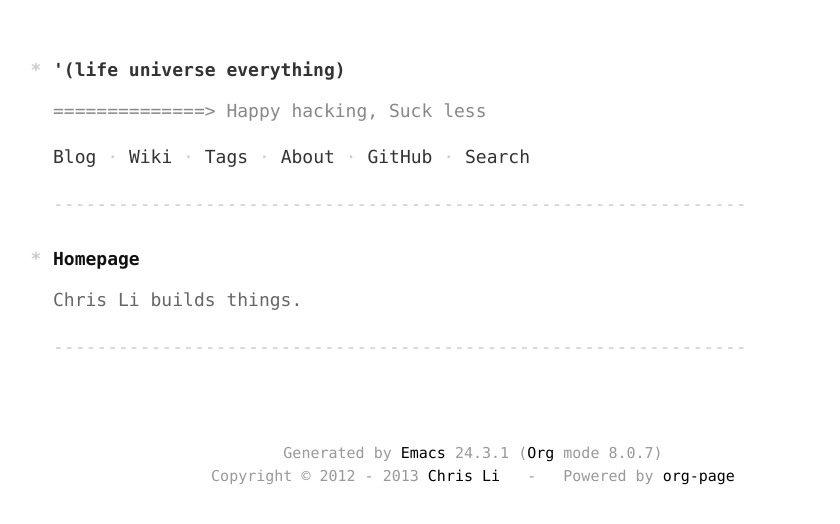
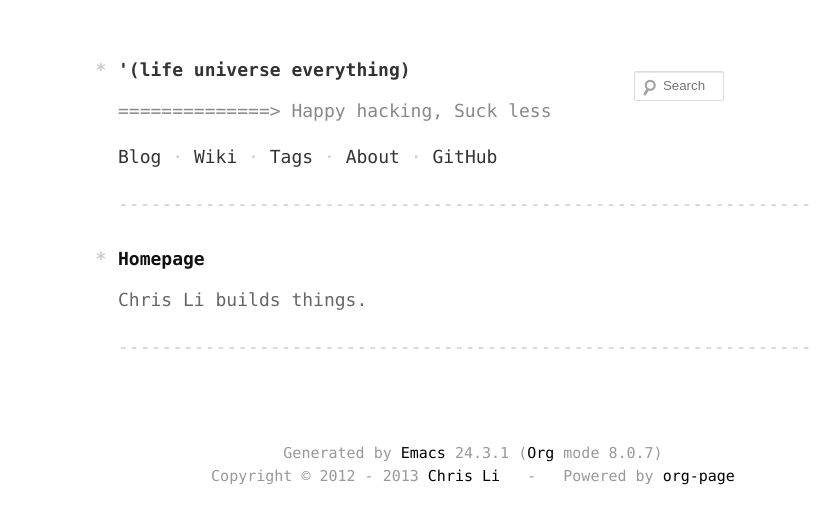
Before and after one commit to altkatz/altkatz.github.io, a plain HTML site: page index.html in a window 1280 px wide. Shown: the whole page, without its empty margins (167-1007 px from the left). Drawn offline with Linux system fonts and the light colour scheme.

Commit message:
search form

```diff
--- a/index.html
+++ b/index.html
@@ -19,8 +19,11 @@
           <li><a href="/tags/">Tags</a></li>
           <li><a href="/about/">About</a></li>
           <li><a href="https://github.com/eq42">GitHub</a></li>
-          <li><a href="https://google.com/search?q=site:eq42.github.io">Search</a></li>
         </ul>
+        <form method="get" id="searchform" action="http://www.google.com/search">
+          <input type="text" class="field" name="q" id="s" placeholder="Search">
+          <input type="hidden" name="q" value="site:eq42.github.io">
+        </form>
       </header>
     </div>
     <div>
--- a/media/css/main.css
+++ b/media/css/main.css
@@ -172,7 +172,7 @@ table th.right, table td.right {
 /* body */
 .container {
     margin: 0 auto;
-    max-width: 90rem;
+    max-width: 77rem;
 }
 /* head */
 .masthead {
@@ -197,6 +197,37 @@ table th.right, table td.right {
     display: inline-block;
     content: "\00B7 \00a0";
     color: #ccc;
+}
+/* searchform*/
+#searchform {
+    position: absolute;
+    top: 3.8em;
+    right: 30.4%;
+}
+#searchform #s {
+    background: url("./../img/search.png") no-repeat 5px 6px;
+    box-shadow: inset 0 1px 1px rgba(0,0,0,0.1);
+    border: 1px solid #ddd;
+    border-radius: 2px;
+    -moz-border-radius: 2px;
+    width: 90px;
+    height: 30px;
+    line-height: 1.2em;
+    padding: 4px 10px 4px 28px;
+
+    -webkit-transition-duration: 400ms;
+    -webkit-transition-property: width, background;
+    -webkit-transition-timing-function: ease;
+    -moz-transition-duration: 400ms;
+    -moz-transition-property: width, background;
+    -moz-transition-timing-function: ease;
+    -o-transition-duration: 400ms;
+    -o-transition-property: width, background;
+    -o-transition-timing-function: ease;
+}
+#searchform #s:focus {
+    background-color: #f9f9f9;
+    width: 196px;
 }
 /* post */
 .post {
```
Also changed, not shown: blog/2013/08/14/partial-application-and-control-flow-in-javascript/index.html (+4 -1 lines), blog/index.html (+4 -1 lines), tags/index.html (+4 -1 lines), tags/javascript/index.html (+4 -1 lines), wiki/index.html (+4 -1 lines), media/img/search.png (added).
